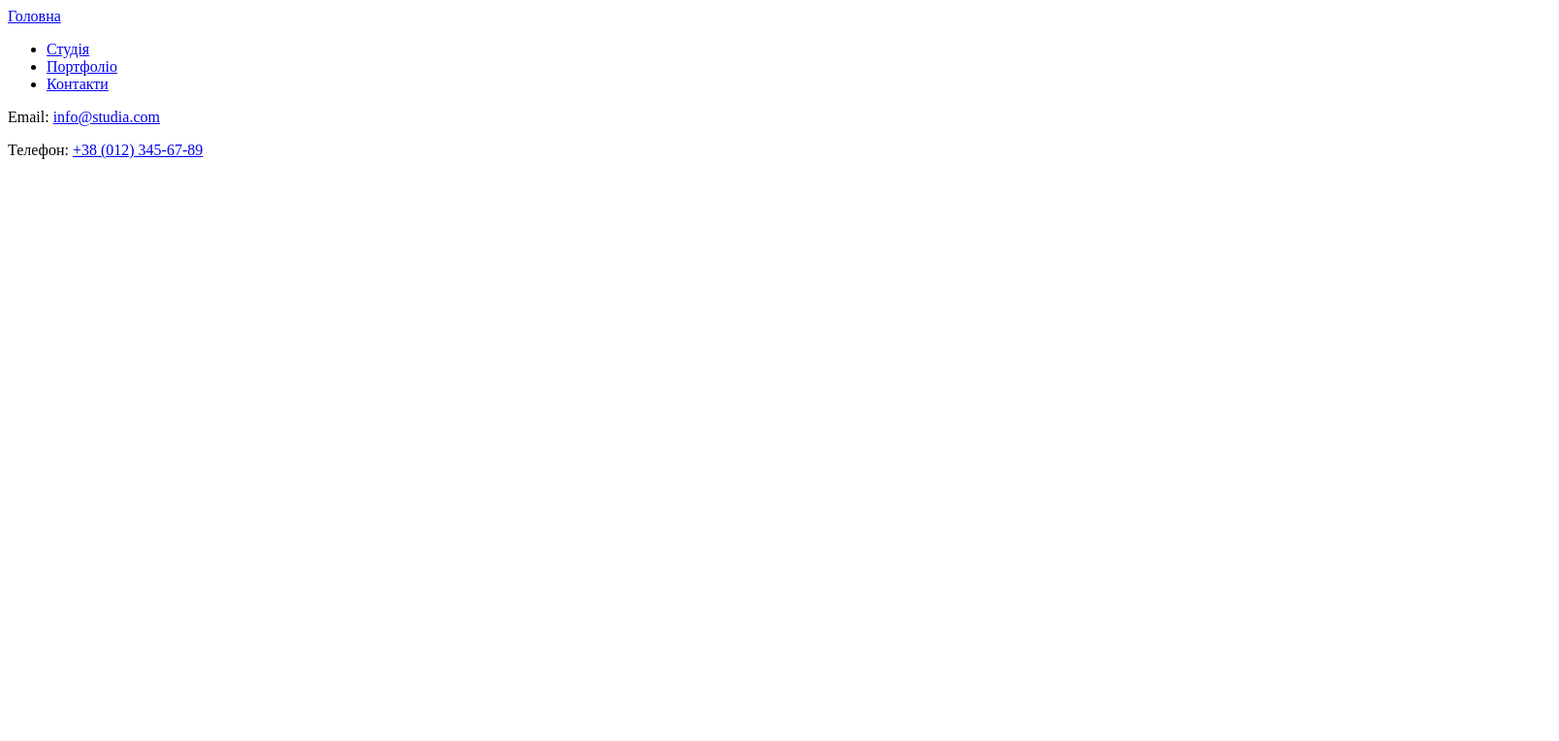
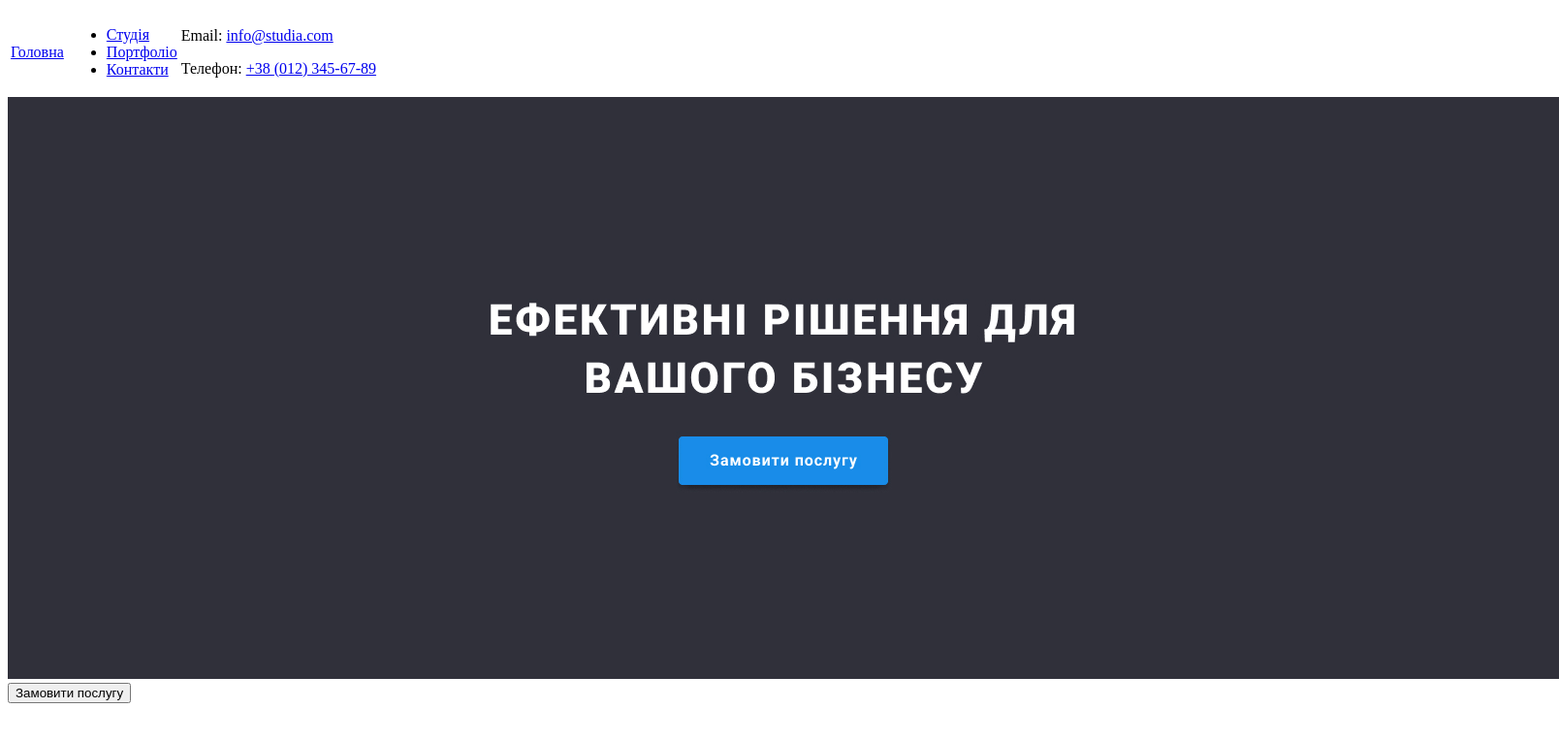
Before and after one commit to KoliaTkachuk23/Tkachuk-Mykola-IPZ-31, a plain HTML site: page index.html in a window 1280 px wide. Shown: the whole page at 97% size, 1608 px wide, since content can reach past the window. Drawn offline with Linux system fonts and the light colour scheme.

Commit message:
commit 2
В шапці текст зробив вертикально, додав фотографію

```diff
--- a/index.html
+++ b/index.html
@@ -5,19 +5,47 @@
     </head>
 <body>
     <header>
-        <a href="#" class="logo">Головна</a>
-        <nav>
+        <table>
+
+            <tr>
+                <td>
+                     <a href="#" class="logo">Головна</a>
+                </td>
+
+      <td>
+                <nav>
             <ul>
                 <li><a href="#">Студія</a>
                 <li><a href="#">Портфоліо</a>
                 <li><a href="#">Контакти</a>
             </ul>
         </nav>
+
+      </td>
+
+      <td>
         <div class="contacts">
             <p>Email: <a href="mailto:info@studia.com">info@studia.com</a></p>
             <p>Телефон: <a href="tel:+380123456789">+38 (012) 345-67-89</a></p>
         </div>
+     </td>
+     </tr>
+    </table>
+
     </header>
+
+
+
+        <section>
+           <img src="images\images1.jpg" width="1600" height="600" alt="Фонове зображення">
+           <h></h>
+           <button type="button">Замовити послугу</button>
+        </section>
+
+       <section>
+
+
+        </section>
 </body>
 
 </html>
```
Also changed, not shown: images/Bg.jpg (added), images/images1.jpg (added), 1 other file.
